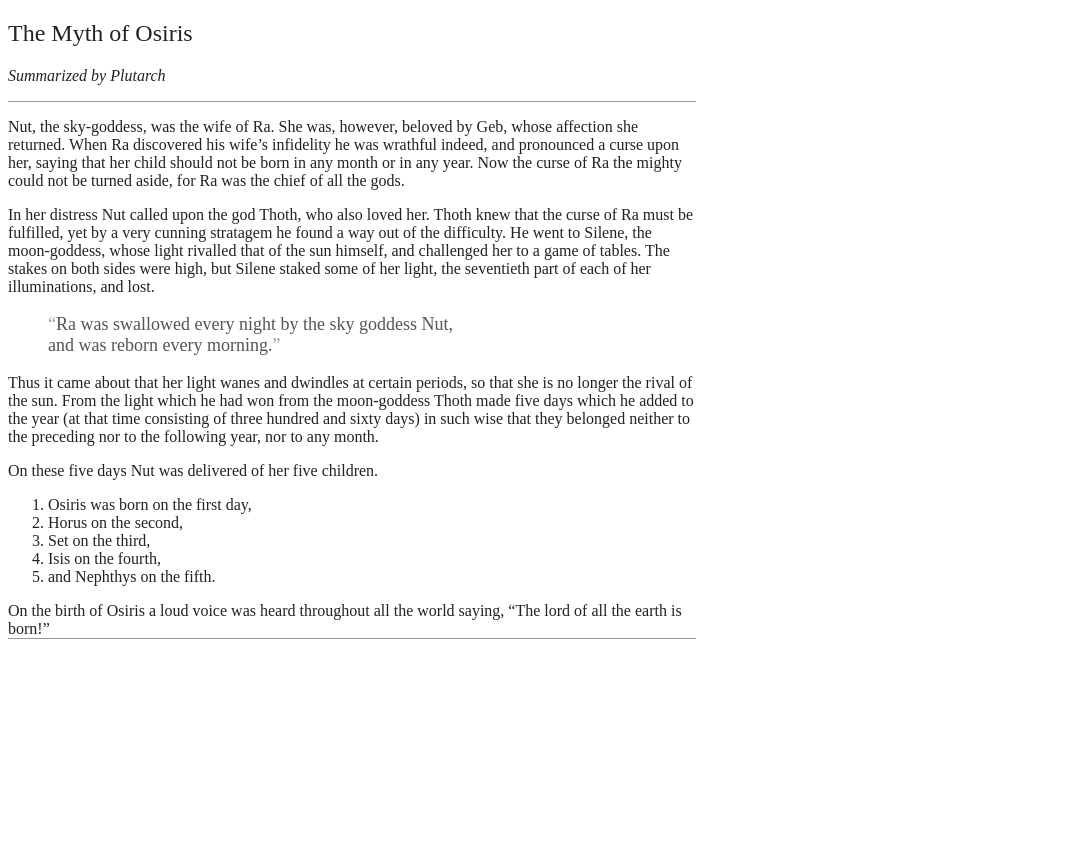
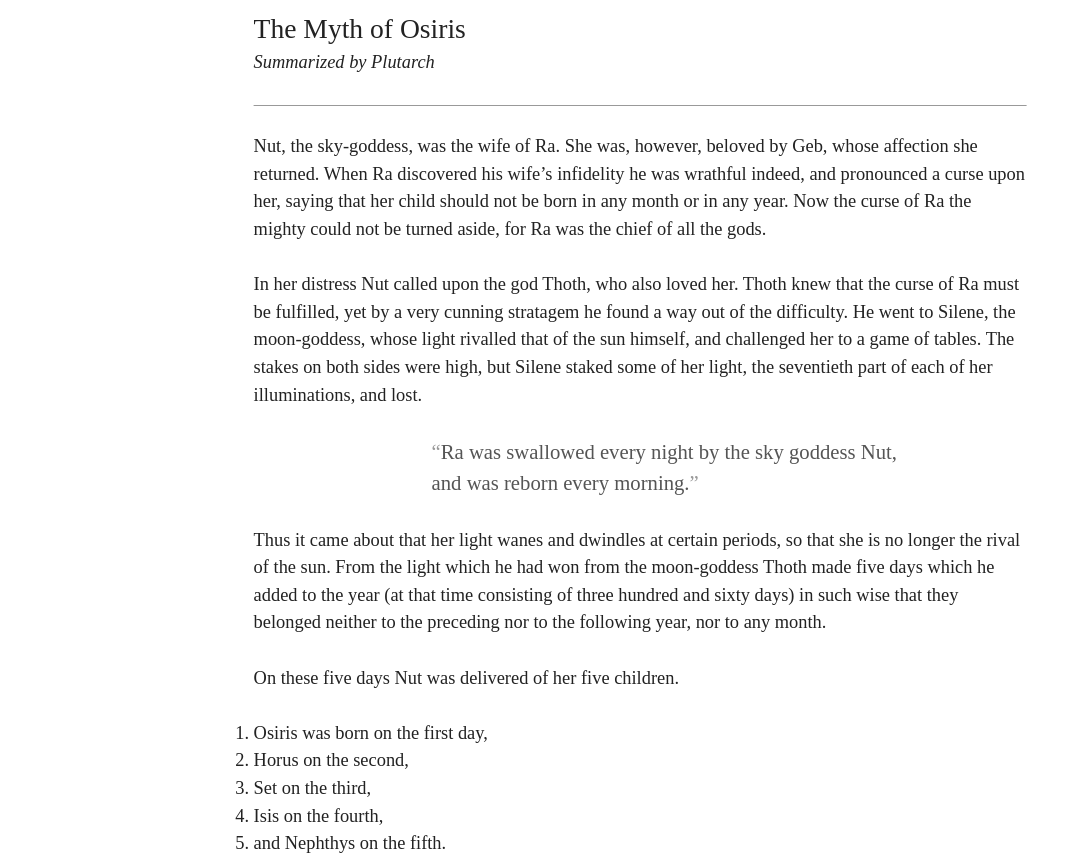
Before and after one commit to zhaojanelle/responsive-typography, a plain HTML site: page index.html in a window 1280 px wide. Shown: the top 861 px of the page, without its empty margins (0-1082 px from the left). Before the commit the page ends 800 px from the top, so only its background shows below. Drawn offline with Linux system fonts and the light colour scheme.

Commit message:
style 60em screen

```diff
--- a/css/main.css
+++ b/css/main.css
@@ -47,3 +47,44 @@ blockquote {
 .quote {
   color: #999;
 }
+
+@media only screen and (min-width: 60em) {
+
+  html {
+    font-size: 115%;
+    line-height: 1.5;
+  }
+
+  article {
+    min-width: 42em;
+    position: absolute;
+    left: 50%;
+    transform: translateX(-50%);
+  }
+
+  h1 {
+    margin: 0;
+  }
+
+  p {
+    margin: 0 0 1.5rem;
+  }
+
+  header {
+    margin: 0 0 1.5rem;
+  }
+
+  ol {
+    padding-left: 0;
+  }
+
+  article > p:last-child {
+    padding-bottom: 1.5rem;
+  }
+
+  blockquote {
+    position: relative;;
+    left: 50%;
+    transform: translateX(-50%);
+  }
+}
```
